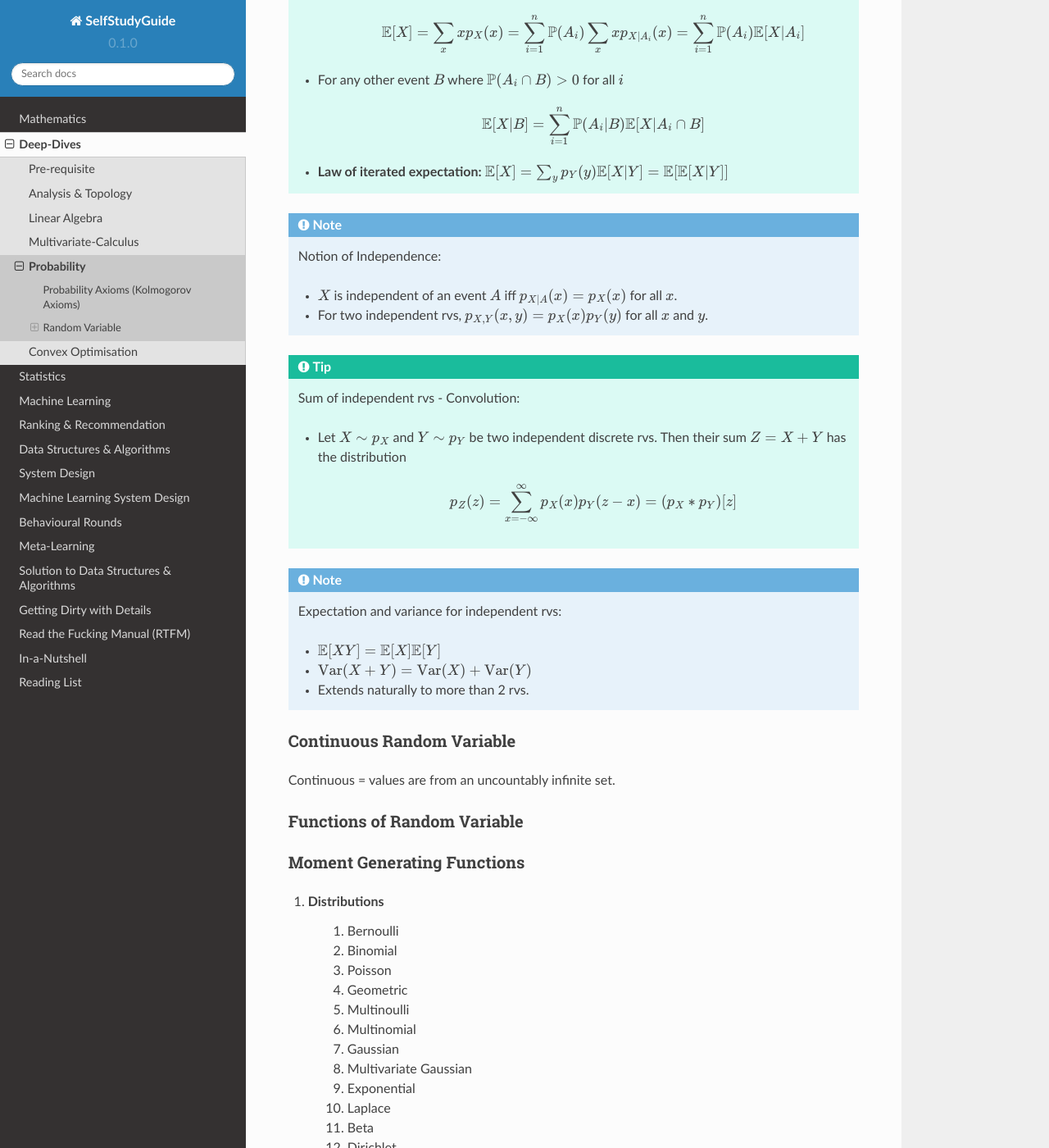
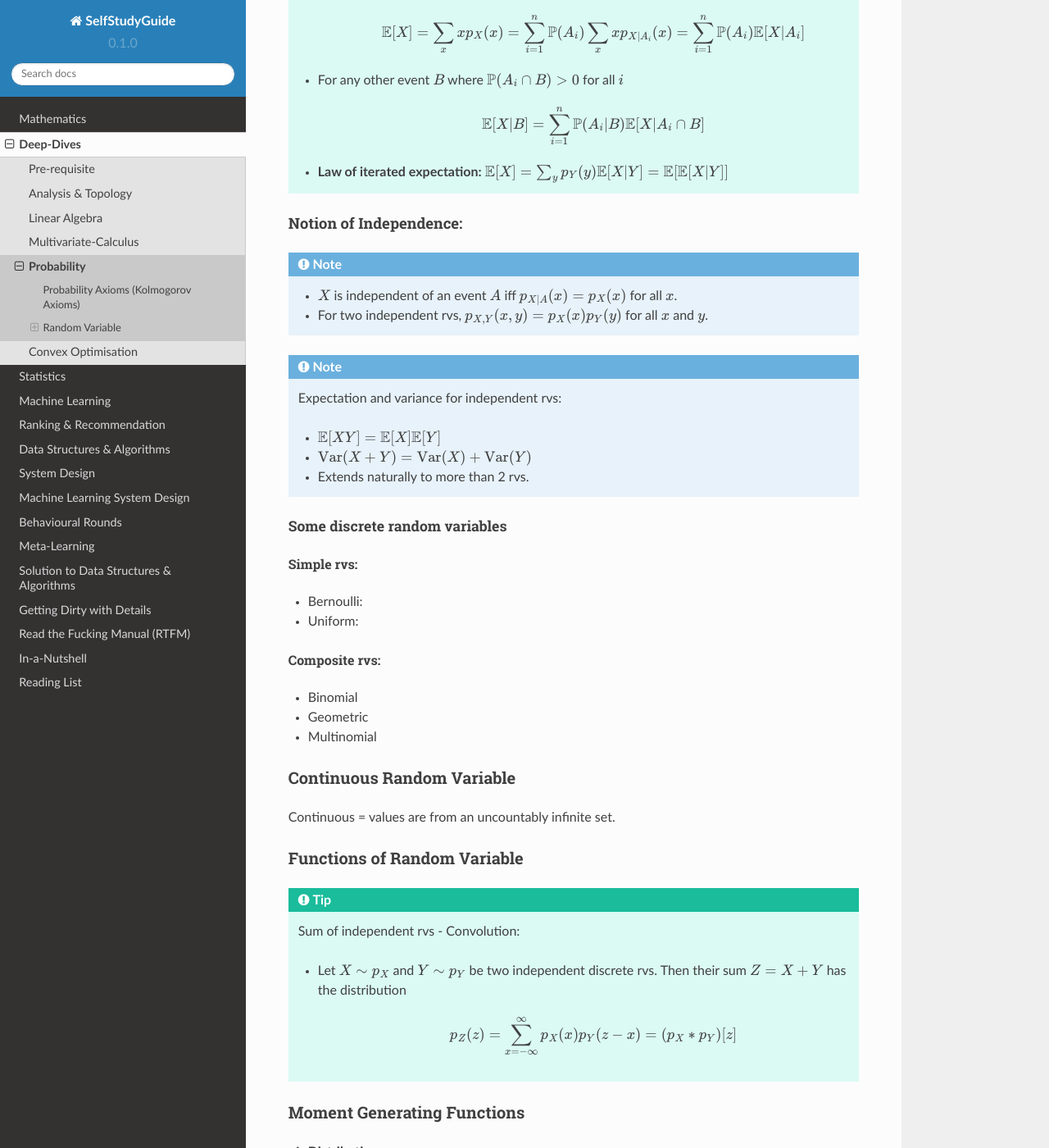
Before and after one commit to uselesstechjunks/leetcode, a Sphinx documentation site: the page built from docs/source/math/prob.rst, in a window 1280 px wide and 1400 px high, scrolled down 4113 px. Shown: the whole window at 82% size. Built offline with Sphinx 7.4.7 and the Read the Docs theme 2.0.0, drawn with Linux system fonts in a browser that asks for light colours; some of the changed text lies outside the part shown.

Commit message:
Update prob.rst

```diff
--- a/docs/source/math/prob.rst
+++ b/docs/source/math/prob.rst
@@ -1,9 +1,11 @@
+#######################################################################################
 Probability
 #######################################################################################
 (Adapted from Bertsekas and Tsitsiklis - Introduction to Probability)
 
+******************************************************
 Probability Axioms (Kolmogorov Axioms)
-===================================================================
+******************************************************
 
 Let the set of all possible outcomes of an experiment be :math:`\Omega`, and let **events** be defined as subsets, :math:`\omega\subset\Omega`. Then a measure :math:`\mu:2^{|\Omega|}\mapsto\mathbb{R}` is called a **probability measure** iff
 
@@ -17,8 +19,9 @@ Let the set of all possible outcomes of an experiment be :math:`\Omega`, and let
 .. tip::
 	It is customary to represent probability measure as :math:`\mathbb{P}`.
 
+*********************************************
 Random Variable
-===================================================================
+*********************************************
 
 Random variables (rvs) are real-valued functions of the outcome of an experiment.
 
@@ -29,7 +32,7 @@ Random variables (rvs) are real-valued functions of the outcome of an experiment
 	* We can define the notion of *independence* of an rv w.r.t an event or another rv.
 
 Discrete Random Variable
-------------------------------
+====================================
 
 Discrete = values are from a finite/countably infinite set.
 
@@ -46,9 +49,9 @@ Discrete = values are from a finite/countably infinite set.
 		#. Collect all possible values for which :math:`\{x | g(x)=y\}`
 		#. Utilize axiom 3 to obtain :math:`p_Y(y)=\sum_{\{x | g(x)=y\}} p_X(x)`
 
+Expectation and Variance:
+------------------------------------
 .. note::
-	Expectation and Variance:
-
 	* We can define **Expectation** of :math:`X` as :math:`\mathbb{E}[X]=\sum_x x p_X(x)` (assuming that the sum exists).
 	* Elementary properties of expectation:
 
@@ -80,9 +83,9 @@ Discrete = values are from a finite/countably infinite set.
 ..  warning::
 	For non-linear functions, it is generally **not** true that :math:`\mathbb{E}[g(X)]=g(\mathbb{E}[X])`.
 
+Multiple random variables:
+------------------------------------
 .. note::
-	Multiple random variables:
-
 	* We can define the joint-probability mass function for 2 rvs as
 
 		.. math::
@@ -93,9 +96,9 @@ Discrete = values are from a finite/countably infinite set.
 	* Linearity of expectation holds, i.e. :math:`\mathbb{E}[aX+bY+c]=a\mathbb{E}[X]+b\mathbb{E}[Y]+c`.
 	* Extends naturally for more than 2 rvs.
 
+Conditioning:
+------------------------------------
 .. note::
-	Conditioning:
-
 	* An rv can be conditioned on an event :math:`A` (when :math:`\mathbb{P}(A)>0`) and its conditional PMF is defined as
 
 		.. math::
@@ -150,12 +153,38 @@ Discrete = values are from a finite/countably infinite set.
 
 	* **Law of iterated expectation:** :math:`\mathbb{E}[X]=\sum_y p_Y(y)\mathbb{E}[X|Y]=\mathbb{E}[\mathbb{E}[X|Y]]`
 
+Notion of Independence:
+------------------------------------
 .. note::
-	Notion of Independence:
-
 	* :math:`X` is independent of an event :math:`A` iff :math:`p_{X|A}(x)=p_X(x)` for all :math:`x`.
 	* For two independent rvs, :math:`p_{X,Y}(x,y)=p_X(x)p_Y(y)` for all :math:`x` and :math:`y`.
 
+.. note::
+	Expectation and variance for independent rvs:
+
+	* :math:`\mathbb{E}[XY]=\mathbb{E}[X]\mathbb{E}[Y]`
+	* :math:`\mathrm{Var}(X+Y)=\mathrm{Var}(X)+\mathrm{Var}(Y)`
+	* Extends naturally to more than 2 rvs.
+
+Some discrete random variables
+^^^^^^^^^^^^^^^^^^^^^^^^^^^^^^^^^^^^^^^^^^^^^
+Simple rvs:
+""""""""""""""""""""""""""""""""""""
+* Bernoulli:
+* Uniform:
+Composite rvs:
+""""""""""""""""""""""""""""""""""""
+* Binomial
+* Geometric
+* Multinomial
+
+Continuous Random Variable
+======================================================
+
+Continuous = values are from an uncountably infinite set.
+
+Functions of Random Variable
+=============================================
 .. tip::
 	Sum of independent rvs - Convolution:
 
```
Also changed, not shown: other parts of docs/source/math/prob.rst (+1 -15 lines).
